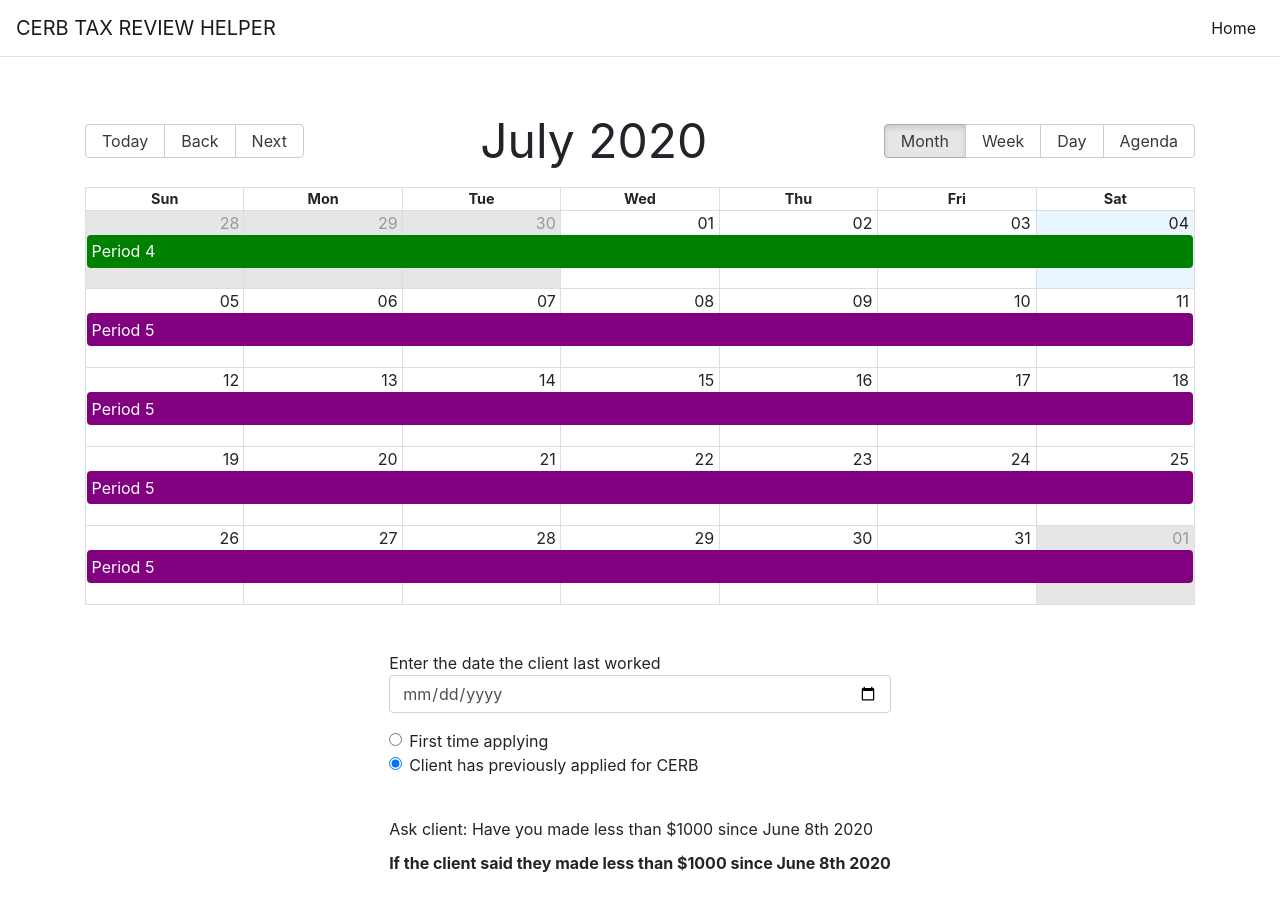
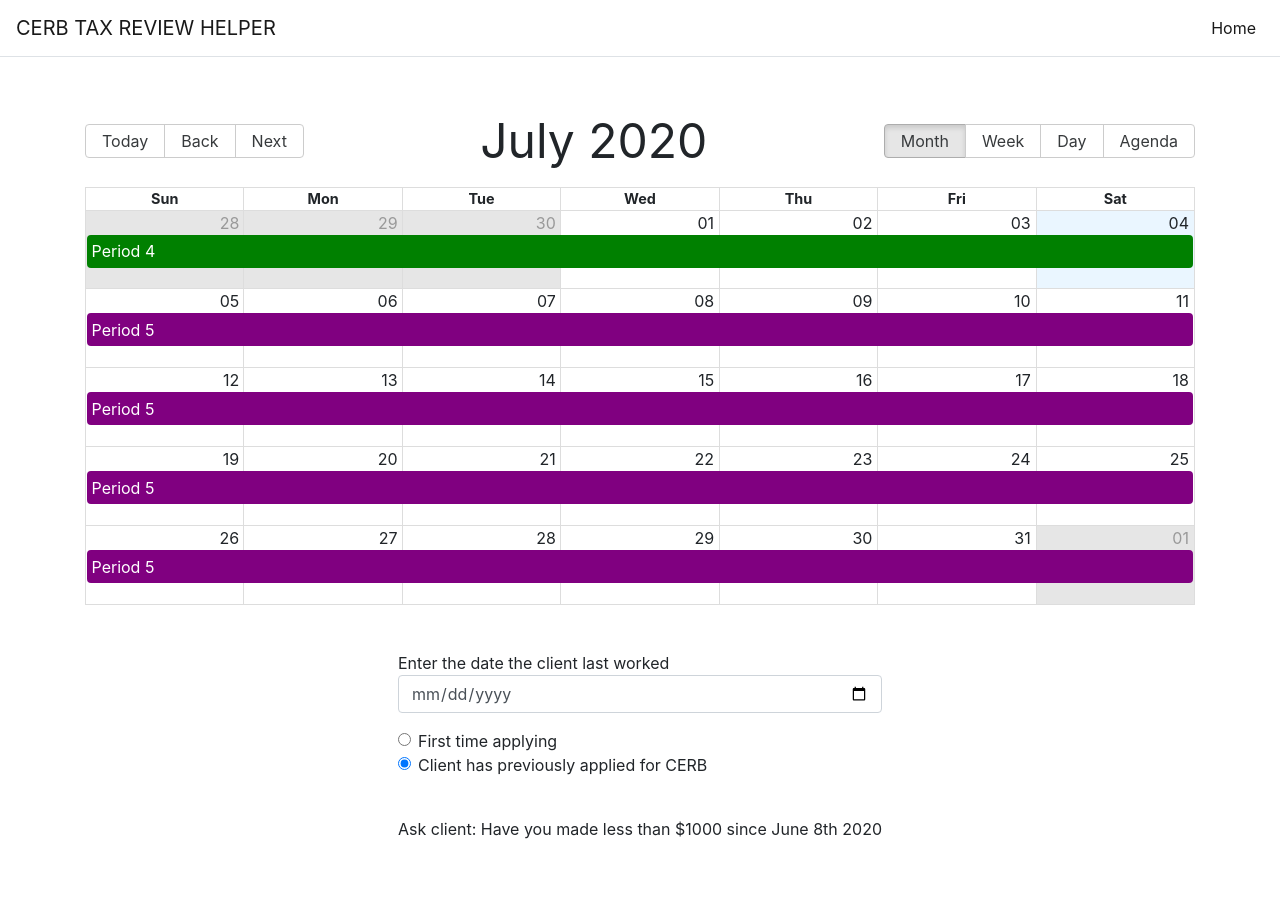
Before and after one commit to jaybenaim/workTaxReviews, a React (Create React App) app: page /#/ in a window 1280 px wide. Shown: the top 910 px of the page. Built offline with nearby package versions, Linux system fonts and the light colour scheme.

Commit message:
hid on date selection

```diff
--- a/src/components/PeriodToClaim/PeriodToClaim.jsx
+++ b/src/components/PeriodToClaim/PeriodToClaim.jsx
@@ -33,19 +33,18 @@ const PeriodToClaim = ({ date, dateSetBack, dateSelected }) => {
   };
   return (
     <div className="" style={{ marginTop: "10px" }}>
-      {" "}
+      {dateSelected && (
+        <>
           <strong>
             If the client said they made less than $1000 since{" "}
             {moment(dateSetBack).format("MMMM Do YYYY")}
           </strong>
           <div>
-        {dateSelected && (
-          <>
             The client can claim the following periods: <br />{" "}
             {periodElements()}
+          </div>
         </>
       )}
-      </div>
     </div>
   );
 };
```
Also changed, not shown: 13 other files (tests, documents, lock files or other folders). Lines whose indentation alone changed are shown as unchanged.
